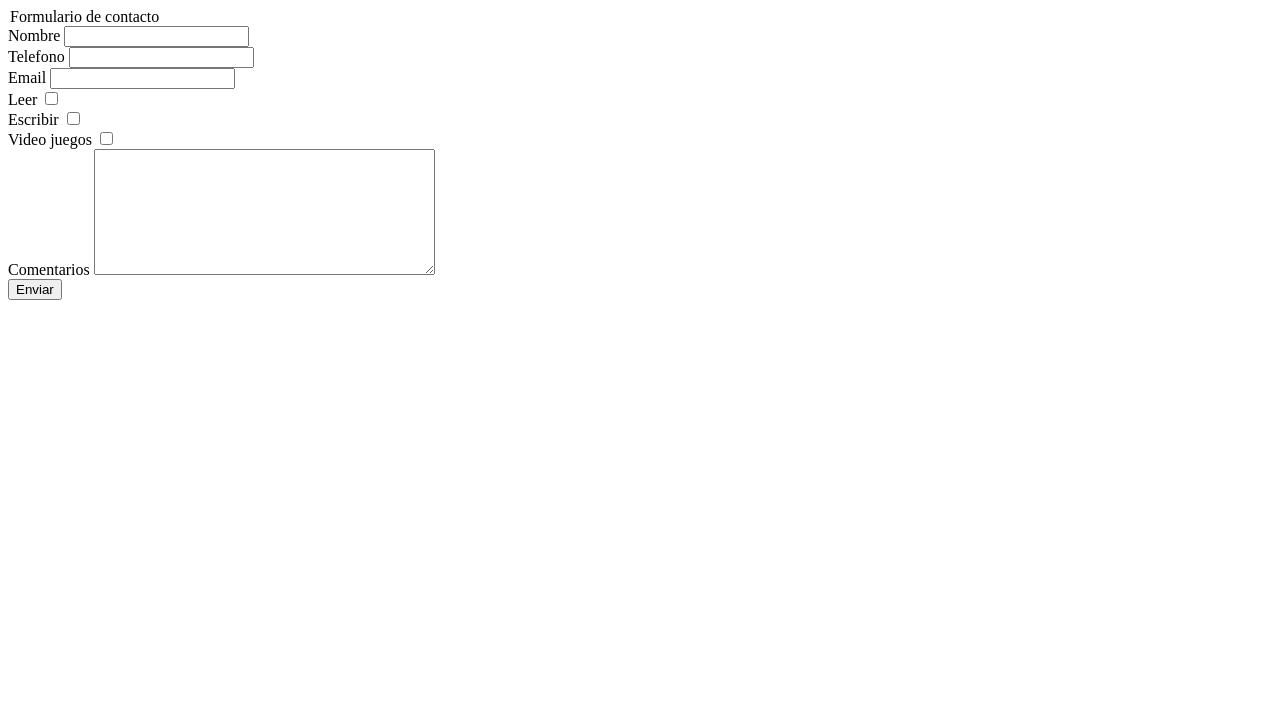
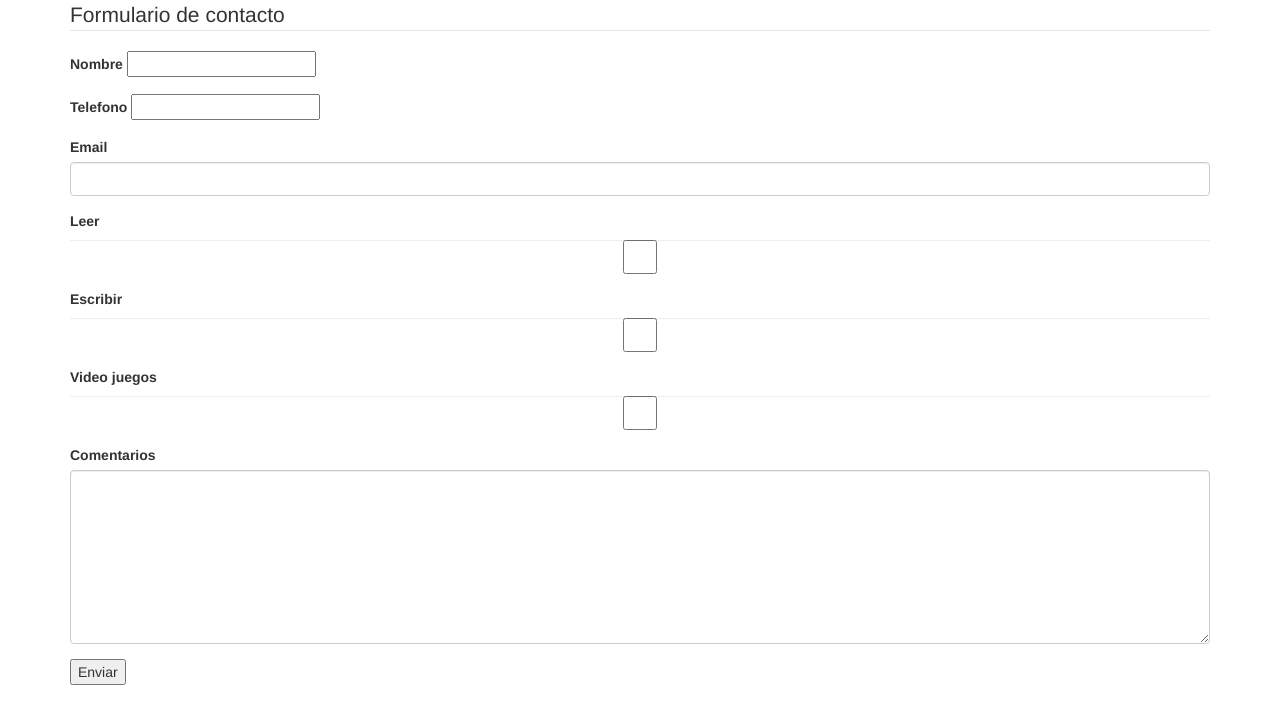
Before and after one commit to lpizarro2391/bosstrap-formularios, a plain HTML site: page index.html in a window 1280 px wide. Drawn offline with Linux system fonts and the light colour scheme.

```diff
--- a/index.html
+++ b/index.html
@@ -4,7 +4,7 @@
     <meta charset="utf-8">
     <meta name="viewport" content="width:device-width,user-scalable=no">
     <title>Manejo de sistemas de rejillas formularios</title>
-    <link rel="stylesheet" href="css/boostrap.min.css">
+    <link rel="stylesheet" href="css/bootstrap.min.css">
   </head>
   <body>
     <div class="container">
```
